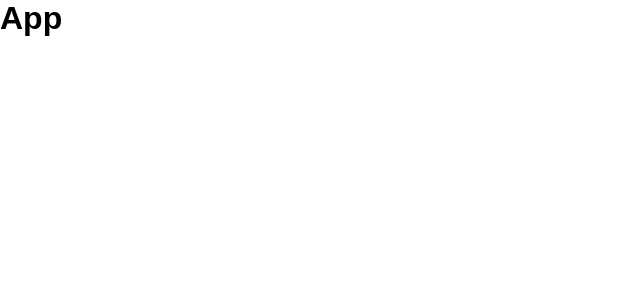
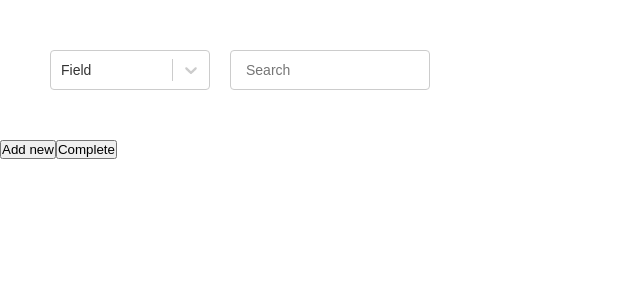
Before and after one commit to Vergiliogu/V-Coding, a React (Vite) app: page / in a window 1280 px wide. Shown: the top 300 px of the page, without its empty margins (0-640 px from the left). Built offline with nearby package versions, Linux system fonts and the light colour scheme.

Commit message:
feat: create consult page

```diff
--- a/src/App.tsx
+++ b/src/App.tsx
@@ -1,5 +1,11 @@
+import ConsultPage from "./views/consult-page";
+
 const App = ()  =>{
-  return <h1>App</h1>;
+  return (
+    <div>
+      <ConsultPage />
+    </div>
+  );
 }
 
 export default App
--- /dev/null
+++ b/src/views/consult-page/consult-page.tsx
@@ -0,0 +1,52 @@
+import { useEffect, useState } from "react";
+import FilterBlock from "../../components/filter-block";
+import { v4 as uuid4 } from "uuid"
+import * as T from "./consult-page.types"
+import { MockDataKeysProps } from "../../mock-data/mock-data.types";
+import mockJsonData from "../../mock-data/data.json";
+import { applyFilter } from "./helpers/filter-helper";
+
+const ConsultPage = () => {
+    const [filterBlocks, setFilterBlocks] = useState<T.FilterDataProps[]>([])
+
+    useEffect(() => {
+        addNewFilterBlock()
+    }, [])
+
+    const addNewFilterBlock = () => {
+        const newBlock: T.FilterDataProps = {
+            id: uuid4(),
+            search: "",
+            field: ("" as MockDataKeysProps),
+        }
+        setFilterBlocks(prev => [...prev, newBlock])
+    }
+
+    const handleChange = (search: string, field: MockDataKeysProps, id: string) => {
+        const filters = filterBlocks.map(filterObj => {
+            if (filterObj.id !== id)
+                return filterObj
+            return { id, search, field }
+        })
+        setFilterBlocks(filters)
+    }
+
+    const handleComplete = () => {
+        const result = applyFilter(mockJsonData, filterBlocks)
+        console.log(result)
+    }
+
+    return (
+        <div>
+            <div className="header">
+                {filterBlocks.map(filterData => (
+                    <FilterBlock key={filterData.id} onChange={(search, field) => handleChange(search, field, filterData.id)} />
+                ))}
+                <button onClick={addNewFilterBlock}>Add new</button>
+                <button onClick={handleComplete}>Complete</button>
+            </div>
+        </div>
+    );
+}
+
+export default ConsultPage;
--- /dev/null
+++ b/src/views/consult-page/index.ts
@@ -0,0 +1,2 @@
+import ConsultPage from "./consult-page";
+export default ConsultPage
```
Also changed, not shown: src/views/consult-page/consult-page.types.ts (added, +7 -0 lines), 1 other file (tests, documents, lock files or other folders).
